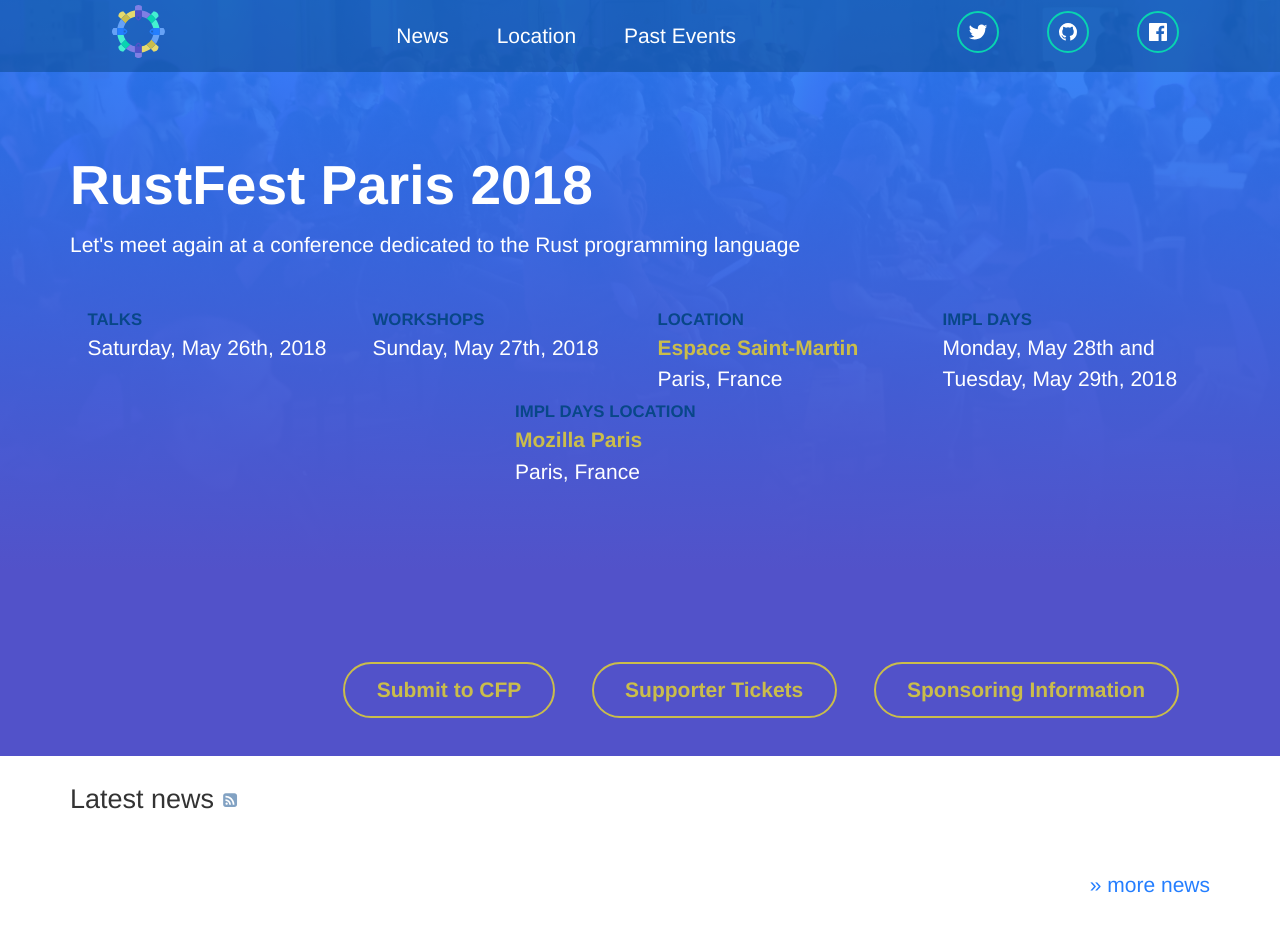
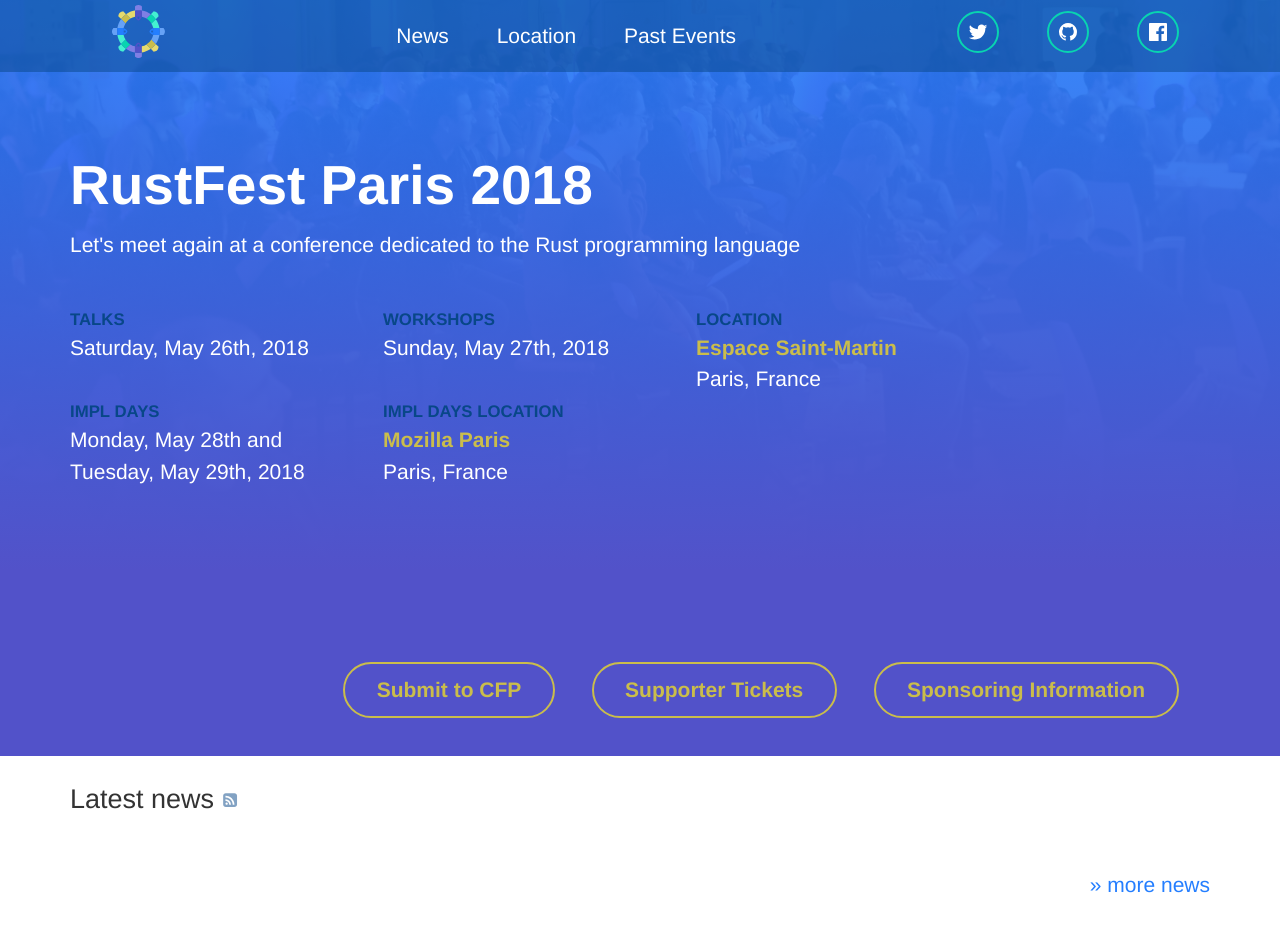
Before and after one commit to RustFestEU/paris.rustfest.eu, a Jekyll site: the page built from index.html, in a window 1280 px wide. Shown: the top 952 px of the page. Built offline with Jekyll 4.4.1, drawn with Linux system fonts in a browser that asks for light colours; nearby versions of some CDN libraries.

Commit message:
Fix homepage info box alignments

```diff
--- a/_sass/_layout.scss
+++ b/_sass/_layout.scss
@@ -36,10 +36,12 @@
   .itemgroup {
     margin: 2em 0;
     @include align-items(flex-start);
+    @include justify-content(flex-start);
     flex-wrap: wrap;
 
     >* {
         min-width: 250px;
+        margin-right: 3em;
     }
   }
 
```
